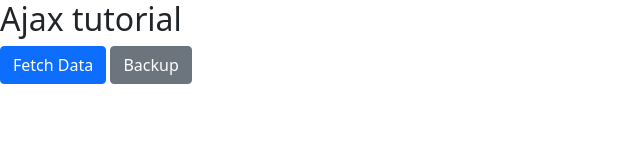
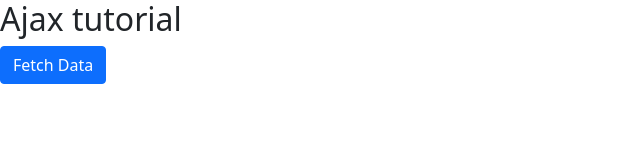
Before and after one commit to AKSHDESAI1/ajax3, a plain HTML site: page index.html in a window 1280 px wide. Shown: the whole page, without its empty margins (0-640 px from the left). Drawn offline with nearby package versions, Linux system fonts and the light colour scheme.

Commit message:
Update index.html

```diff
--- a/index.html
+++ b/index.html
@@ -16,7 +16,7 @@
 <body>
     <h2>Ajax tutorial</h2>
     <button id="fetchBtn" class='btn btn-primary'>Fetch Data</button>
-    <button id="backupBtn" class="btn btn-secondary">Backup </button>
+    <button id="backupBtn" class="d-none btn btn-secondary">Backup </button>
 
     <h4 id="aksh">
 
```
